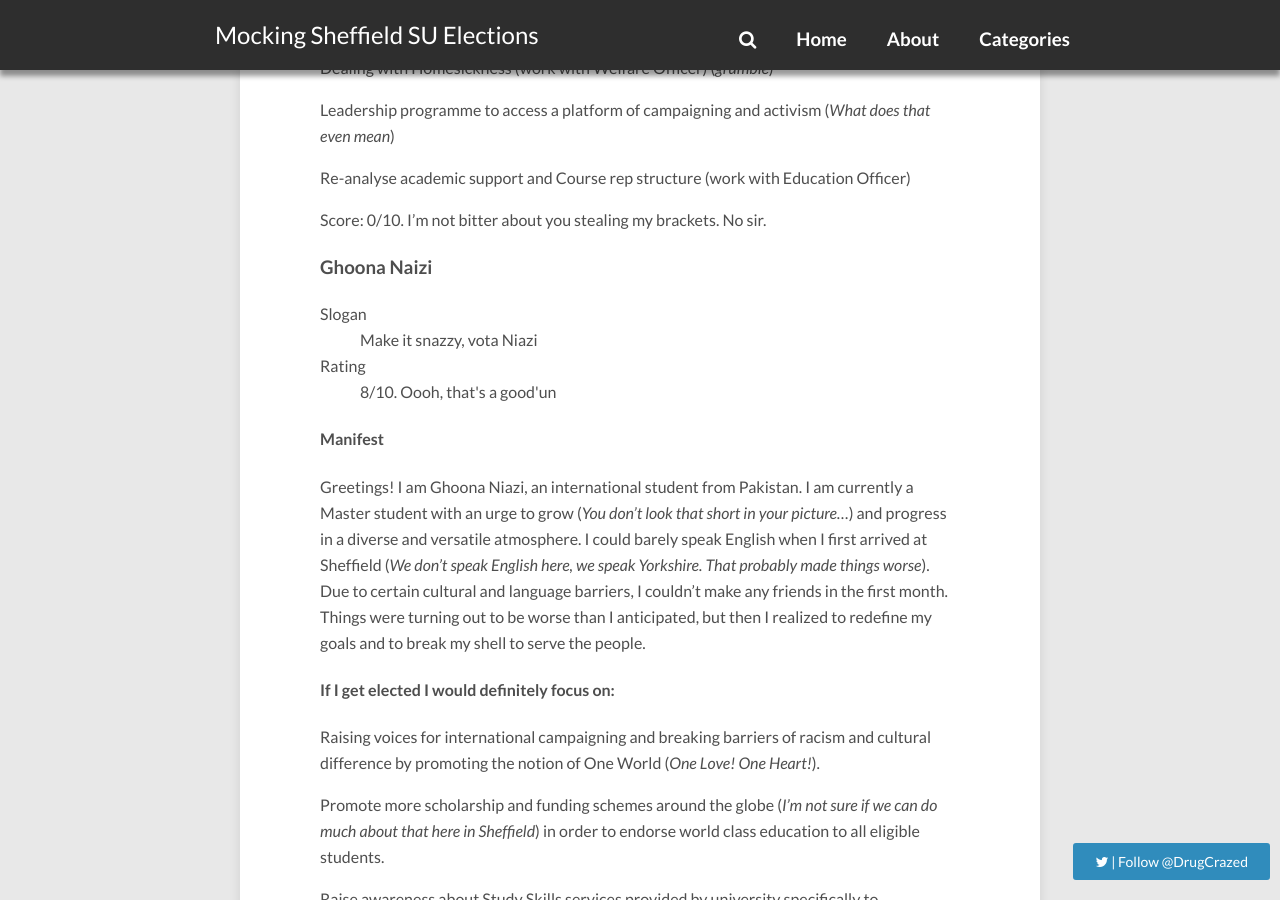
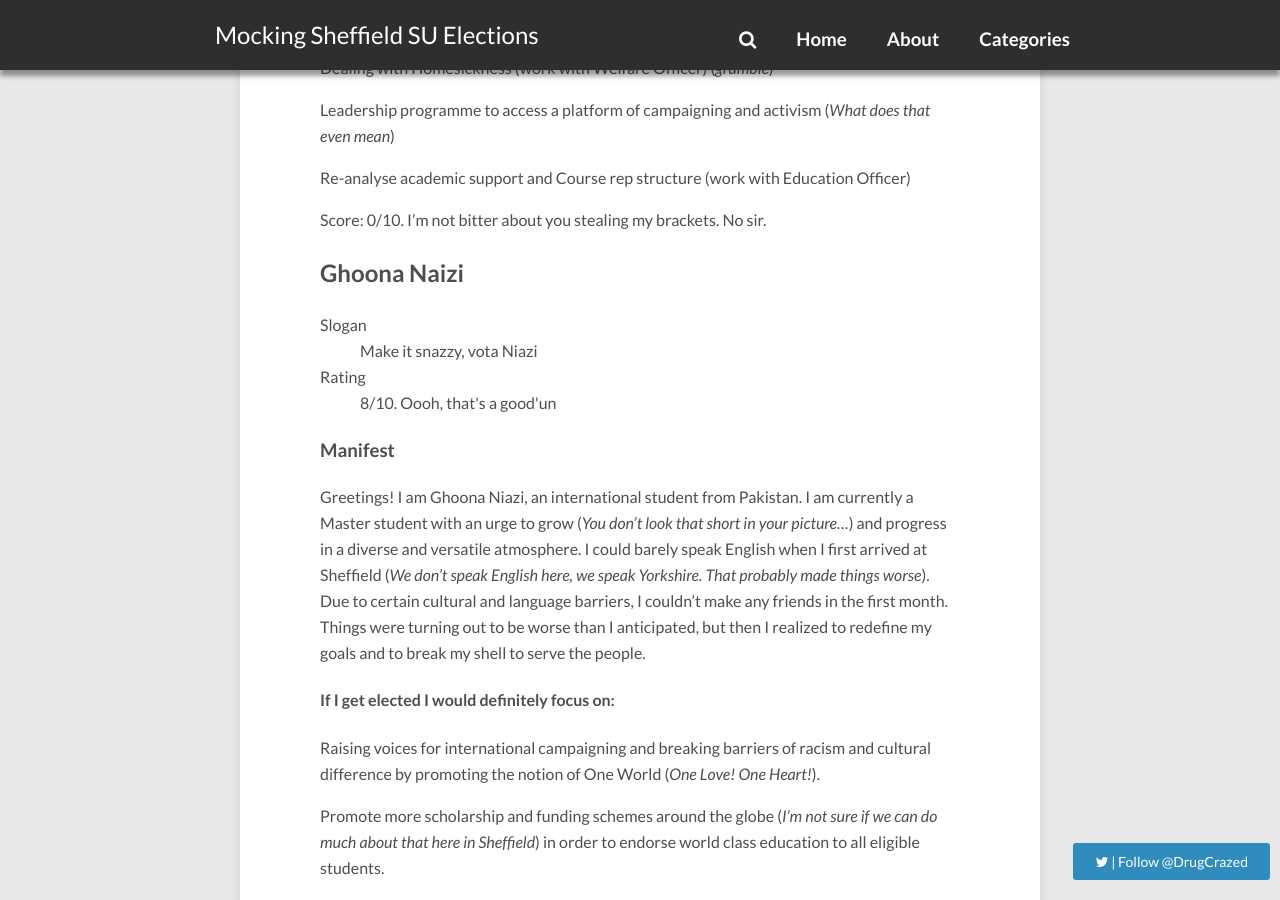
Before and after one commit to PatrickRose/PatrickRose.github.io, a Jekyll site: the page built from _posts/2016-03-05-international-2016.md, in a window 1280 px wide and 900 px high, scrolled down 2192 px. Built offline with Jekyll 4.4.1, drawn with Linux system fonts in a browser that asks for light colours; nearby versions of some CDN libraries; comment, search, counter and statistics services are not loaded.

```diff
--- a/_posts/2016-03-05-international-2016.md
+++ b/_posts/2016-03-05-international-2016.md
@@ -63,7 +63,7 @@ Re-analyse academic support and Course rep structure (work with Education Office
 
 Score: 0/10. I'm not bitter about you stealing my brackets. No sir.
 
-### Ghoona Naizi ###
+## Ghoona Naizi ##
 
 <dl>
 <dt>Slogan</dt>
@@ -72,7 +72,7 @@ Score: 0/10. I'm not bitter about you stealing my brackets. No sir.
 <dd>8/10. Oooh, that's a good'un</dd>
 </dl>
 
-#### Manifest ####
+### Manifest ###
 
 Greetings! I am Ghoona Niazi, an international student from Pakistan. I am currently a Master student with an urge to grow (*You don't look that short in your picture...*) and progress in a diverse and versatile atmosphere. I could barely speak English when I first arrived at Sheffield (*We don't speak English here, we speak Yorkshire. That probably made things worse*). Due to certain cultural and language barriers, I couldn’t make any friends in the first month. Things were turning out to be worse than I anticipated, but then I realized to redefine my goals and to break my shell to serve the people.
 
@@ -94,7 +94,7 @@ To persuade on special matters regarding end of study tenure and start of practi
 
 Score: 3/10. There's not a lot there to be honest.
 
-### Julius Nchor ###
+## Julius Nchor ##
 
 <dl>
 <dt>Slogan</dt>
@@ -103,7 +103,7 @@ Score: 3/10. There's not a lot there to be honest.
 <dd>0/10. I feel like I've accidentally stepped into a Tech Start up slogan meeting. Or a cult. More importantly <strong>IT ISN'T A PUN</strong></dd>
 </dl>
 
-#### Manifesto ####
+### Manifesto ###
 
 My name is Julius Nchor (*And I'm an alcoholic?*), I’m currently a postgraduate student (*DAMMIT*) in Urban Design and Planning, contesting for International Students’ officer. It has been my passion to contribute to the welfare of university students and I wish to take my contributions to the next level (*[Insert cheap sex joke here]*). Over the years, whilst studying for my degree (*See, that was your first mistake*), I was involved with the union in a variety of roles, by working with staff and students on a number of projects and issues that matter to students. I was the Student Union President of my university (*Why low ball this one!?*), and also Director of Finance.
 
```
